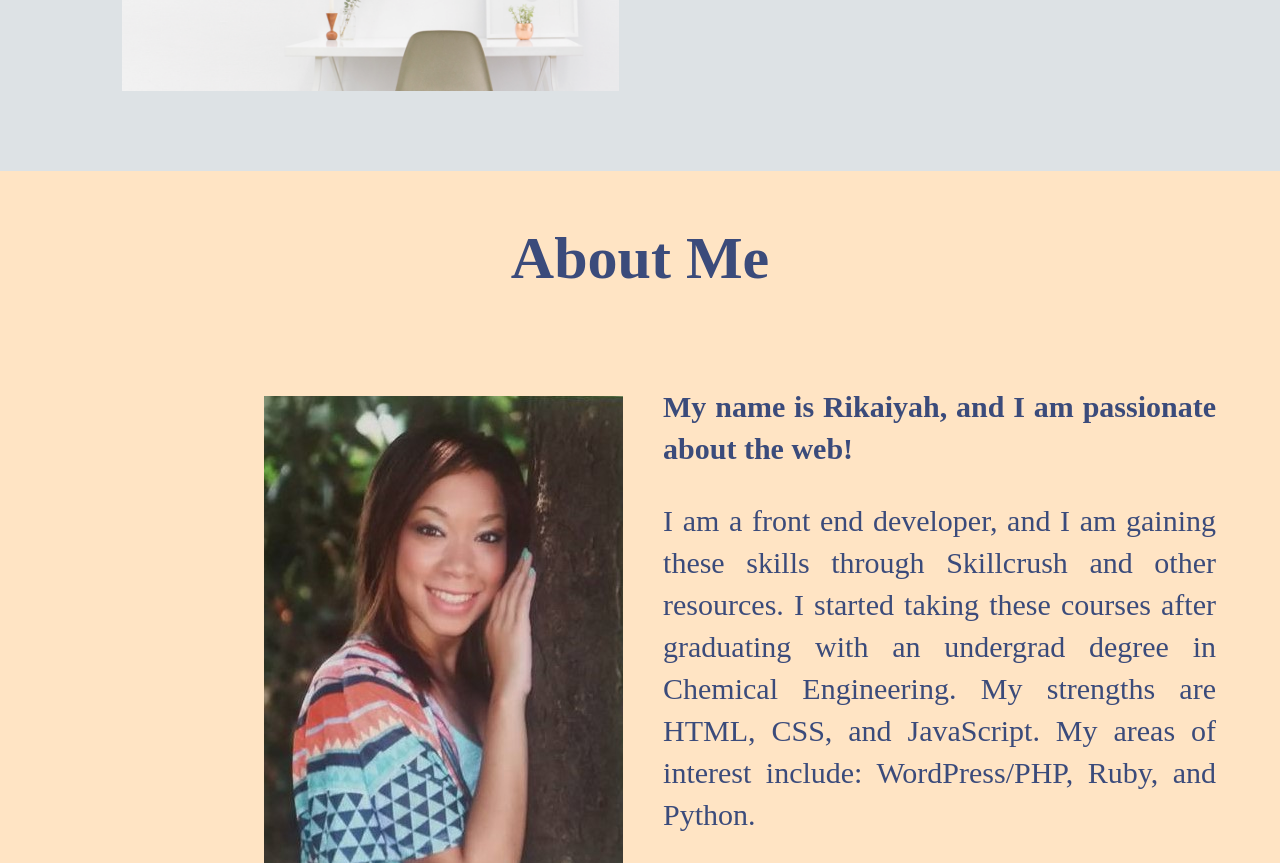
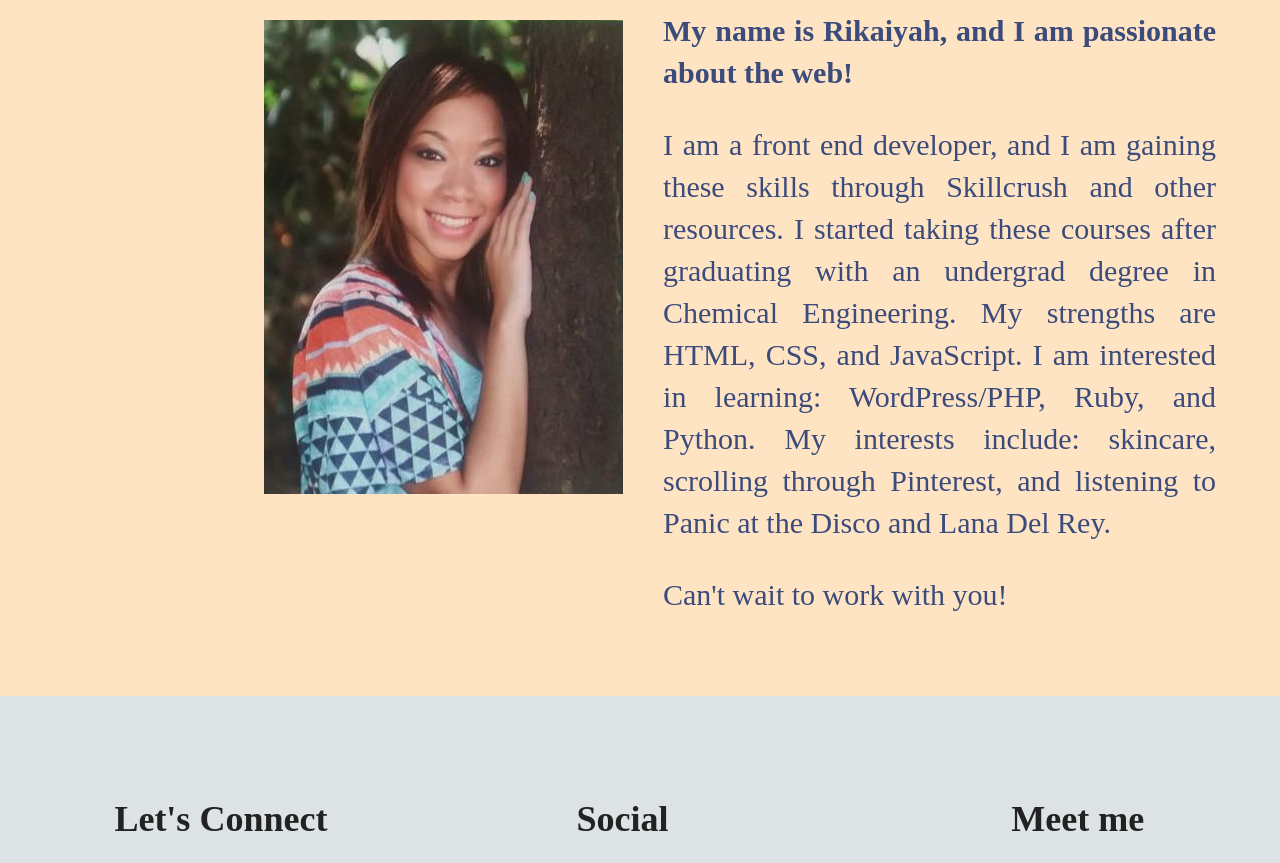
Before and after one commit to Rikaiyah-Winters/portfolio, a website: page index.html in a window 1280 px wide. Shown: the part 2690-3553 px from the top of the page. Drawn offline with Linux system fonts and the light colour scheme; a web font is replaced by a local one.

Commit message:
Changed 'work' and 'about me' sections
Removed Jubilee Austen from portfolio and added my interests to About me section.

```diff
--- a/index.html
+++ b/index.html
@@ -101,7 +101,7 @@
                             <p>Responsive restaurant website project that</p>
                         </div>
                     </article>-->
-                    <article class="jubilee-austen"> <!--Second project section-->
+                    <!--<article class="jubilee-austen">
                         <figure>
                             <a href="https://rikaiyah-winters.github.io/jubilee-austen/"><img src="img/jubilee-austen-screenshot.png" alt="Jubilee Austen" /></a>
                         </figure>
@@ -110,7 +110,7 @@
                             <h5>HTML5-CSS3</h5>
                             <p>Jubilee Austen is a simple static portfolio website thst uses basic HTML &amp; CSS.</p>
                         </div>
-                    </article>
+                    </article>-->
                     <!--<article class="recipe">
                         <figure>
                             <a href="https://rikaiyah-winters.github.io/recipes/"><img src="img/recipe-screenshot.png" alt="Recipie" /></a>
@@ -134,7 +134,7 @@
                     </figure>
                     <div>
                         <p><strong>My name is Rikaiyah, and I am passionate about the web!</strong><br>
-                        <p>I am a front end developer, and I am gaining these skills through Skillcrush and other resources. I started taking these courses after graduating with an undergrad degree in Chemical Engineering. My strengths are HTML, CSS, and JavaScript. My areas of interest include: WordPress/PHP, Ruby, and Python.</p>
+                        <p>I am a front end developer, and I am gaining these skills through Skillcrush and other resources. I started taking these courses after graduating with an undergrad degree in Chemical Engineering. My strengths are HTML, CSS, and JavaScript. I am interested in learning: WordPress/PHP, Ruby, and Python. My interests include: skincare, scrolling through Pinterest, and listening to Panic at the Disco and Lana Del Rey.</p>
                         <p>Can't wait to work with you!</p>
                     </div>
                 </article>
```
